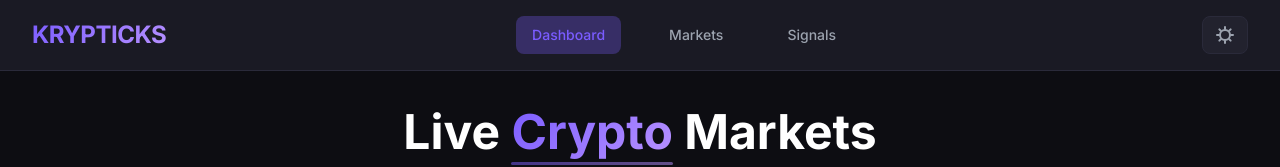
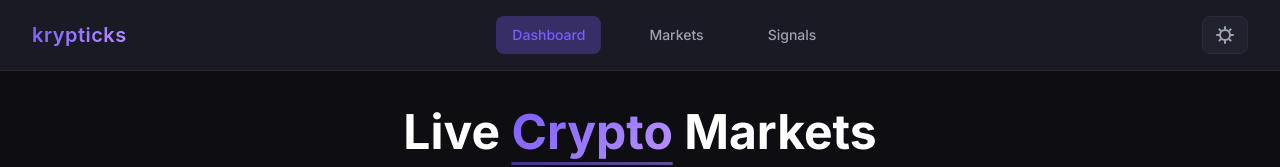
Before and after one commit to ajayishaq/nexx98, a website: page index.html in a window 1280 px wide. Shown: the top 167 px of the page. Drawn offline with Linux system fonts and the light colour scheme; files that its build step writes are made by us from their sources; no server answers; files whose address does not match are found by name.

Commit message:
Update styles.css

```diff
--- a/frontend/styles.css
+++ b/frontend/styles.css
@@ -74,13 +74,15 @@ body {
 }
 
 .logo {
-    font-size: 24px;
-    font-weight: 700;
+    font-family: 'Space Grotesk', -apple-system, BlinkMacSystemFont, sans-serif;
+    font-size: 20px;
+    font-weight: 600;
     background: var(--gradient-purple);
     -webkit-background-clip: text;
     -webkit-text-fill-color: transparent;
     background-clip: text;
-    letter-spacing: -0.5px;
+    letter-spacing: 0.5px;
+    text-transform: lowercase;
 }
 
 .nav-links {
```
